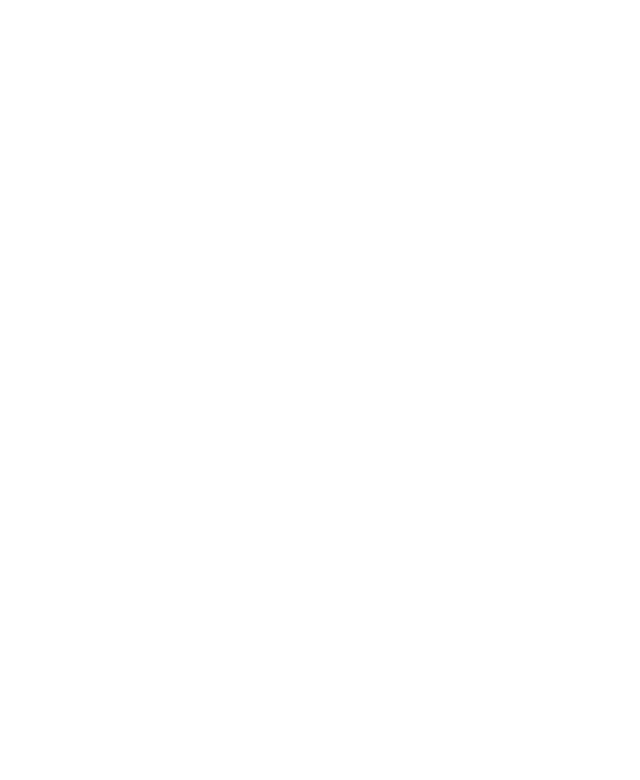
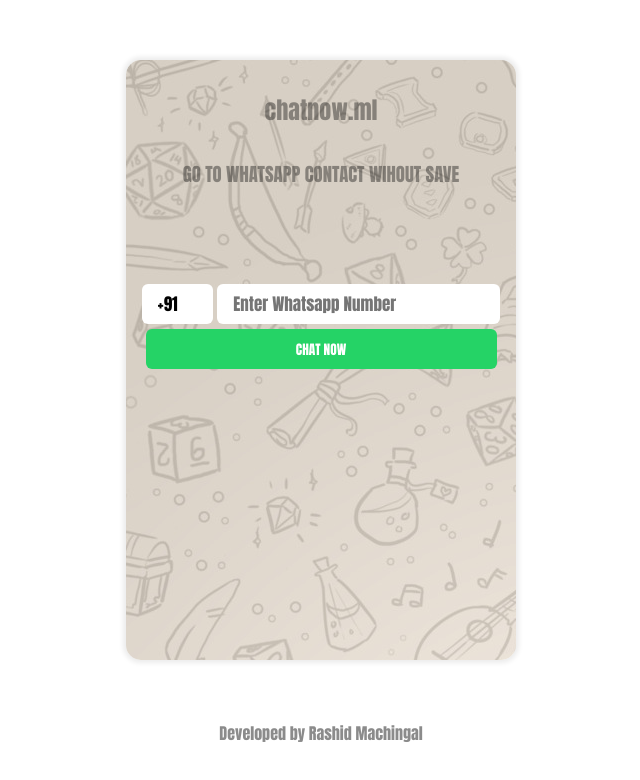
Before and after one commit to rashidmachingal/Chat_Now, a plain HTML site: page index.html in a window 1280 px wide. Shown: the whole page, without its empty margins (319-959 px from the left). Drawn offline with Linux system fonts and the light colour scheme.

Commit message:
design completed

```diff
--- a/index.html
+++ b/index.html
@@ -4,12 +4,24 @@
     <meta charset="UTF-8">
     <meta http-equiv="X-UA-Compatible" content="IE=edge">
     <meta name="viewport" content="width=device-width, initial-scale=1.0">
+    <link rel="stylesheet" href="./style.css">
     <title>Chat Now</title>
 </head>
 <body>
 
     <div class="container">
-
+        <div class="box">
+            <h2>chatnow.ml</h2>
+            <h3>GO TO WHATSAPP CONTACT WIHOUT SAVE</h3>
+            <div class="form">
+                <input value="+91" type="text">
+                <input placeholder="Enter Whatsapp Number" type="text">
+            </div>
+            <div class="chat-button">
+                <button>CHAT NOW</button>
+            </div>
+            <h4>Developed by Rashid Machingal</h4>
+        </div>
     </div>
 
 </body>
--- a/style.css
+++ b/style.css
@@ -0,0 +1,99 @@
+*{
+    padding: 0;
+    margin: 0;
+    box-sizing: border-box;
+    font-family: Impact, Haettenschweiler, 'Arial Narrow Bold', sans-serif;
+}
+
+.container{
+    width: 100%;
+    height: 90vh;
+    display: flex;
+    justify-content: center;
+    align-items: center;
+}
+
+.box{
+    height: 600px;
+    width: 390px;
+    border-radius: 15px;
+    box-shadow: 0 0 5px 3px rgba(0, 0, 0, 0.079);
+    background: url("./backround.jpg");
+    display: flex;
+    flex-direction: column;
+    align-items: center;
+}
+
+.box h2{
+    color: rgba(0, 0, 0, 0.376);
+    margin-top: 2rem;
+}
+
+.box h3{
+    color: rgba(0, 0, 0, 0.376);
+    margin-top: 2rem;
+    text-align: center;
+}
+
+.form{
+    width: 92%;
+    display: flex;
+    margin-top: 6rem;
+    gap: 0.3rem;
+}
+
+
+.form input{
+    height: 2.5rem;
+    border: none;
+    outline: none;
+    padding-left: 1rem;
+    border-radius: 6px;
+    font-size: 17px;
+}
+
+.form input:focus{
+    outline: none;
+    border-color: #25D366;
+    box-shadow: 0 0 4px #25D366;
+}
+
+.form input:nth-child(1){
+    width: 20%;
+}
+
+.form input:nth-child(2){
+    width: 80%;
+}
+
+.chat-button{
+    width: 90%;
+    margin-top: 0.3rem;
+    height: 2.5rem;
+}
+
+.chat-button button{
+    width: 100%;
+    height: 2.5rem;
+    border: none;
+    border-radius: 6px;
+    background: #25D366;
+    color: white;
+    cursor: pointer;
+}
+
+.chat-button button:hover{
+    background: #25d365b8;
+}
+
+.box h4{
+    margin-top: 22rem;
+    color: rgba(0, 0, 0, 0.453);
+}
+
+@media (max-width:400px) {
+    .box{
+        height: 100%;
+        border-radius: 0;
+    }
+}
```
